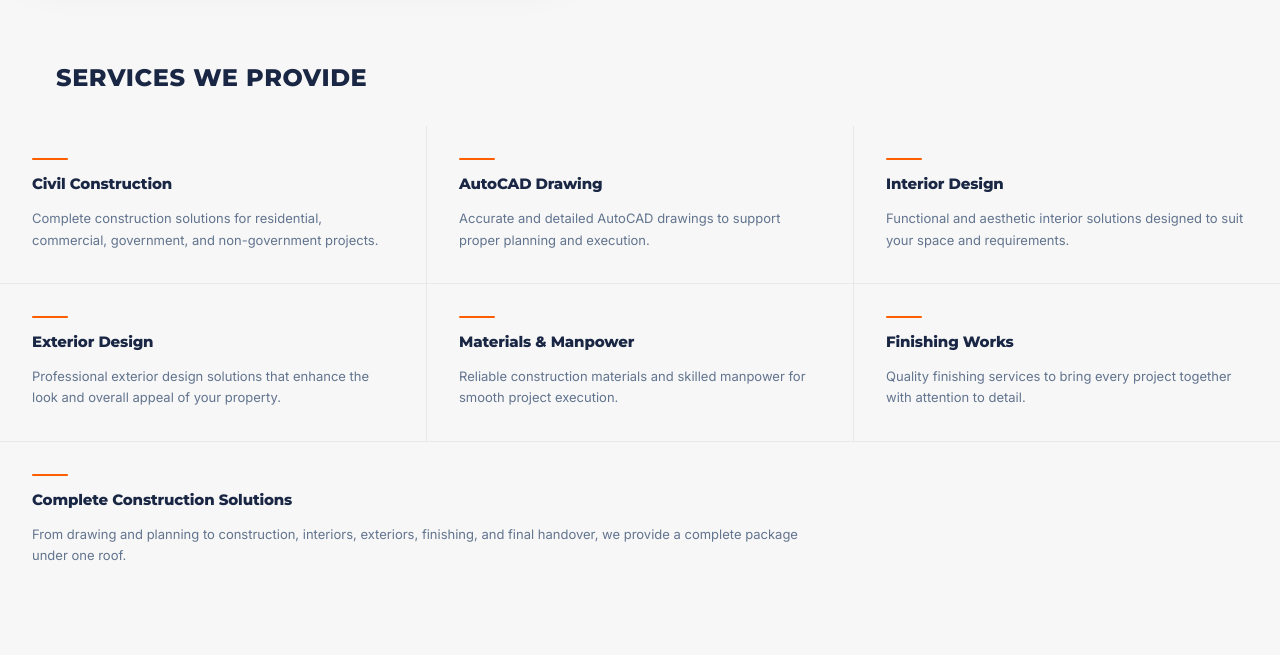
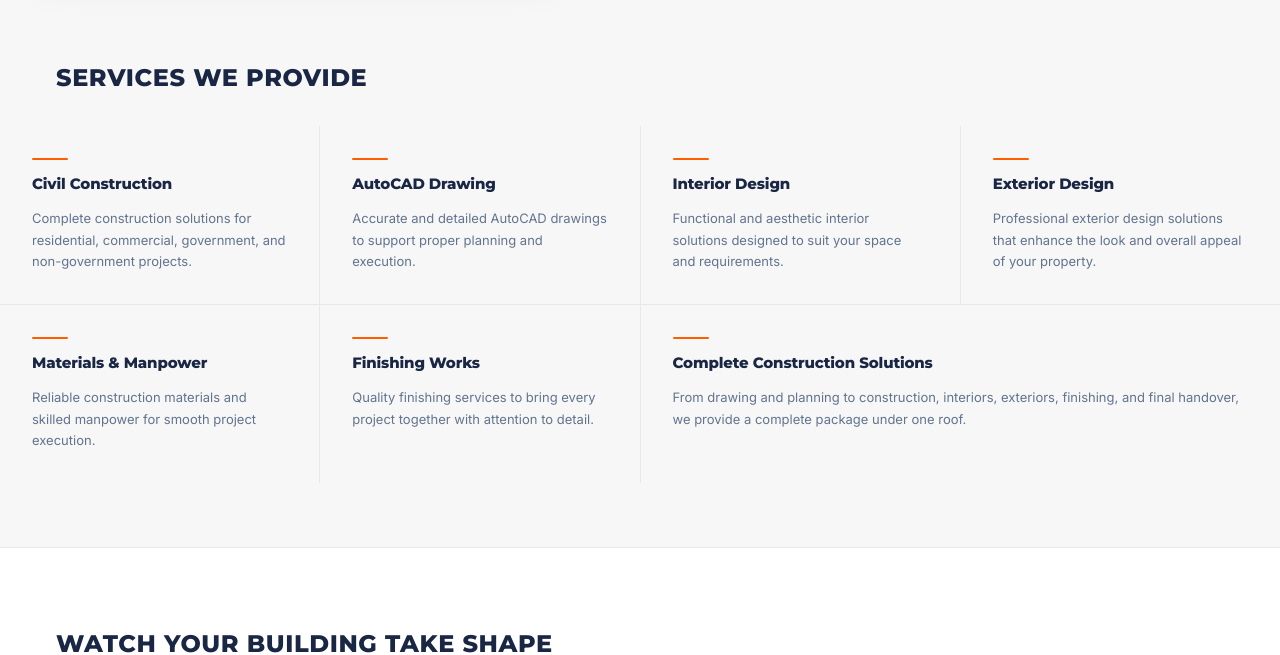
Before and after one commit to TechnoAS/reena-designs-constructions, a React (Vite) app: page /services in a window 1280 px wide. Shown: the part 820-1475 px from the top of the page. Built offline with nearby package versions, Linux system fonts and the light colour scheme; no server answers; a web font is replaced by a local one.

Commit message:
feat: update service layout and descriptions for improved clarity and structure

```diff
--- a/src/pages/Services.tsx
+++ b/src/pages/Services.tsx
@@ -34,7 +34,7 @@ const SERVICES = [
   },
 ] as const
 
-/** The package the six services add up to, shown as a full-width row. */
+/** The package the six services add up to; spans two cells in the grid. */
 const COMPLETE_PACKAGE = {
   title: "Complete Construction Solutions",
   copy: "From drawing and planning to construction, interiors, exteriors, finishing, and final handover, we provide a complete package under one roof.",
@@ -144,9 +144,9 @@ export default function Services() {
         </div>
 
         {/* Full-bleed, divided by hairline seams rather than boxed into cards —
-            the same ledger the About page uses. Six services fill two rows of
-            three; the complete package closes the ledger as a full-width row. */}
-        <div className="grid gap-px bg-hairline sm:grid-cols-2 lg:grid-cols-3">
+            the same ledger the About page uses. Four to a row; the complete
+            package spans the last two cells so the second row closes flush. */}
+        <div className="grid gap-px bg-hairline sm:grid-cols-2 lg:grid-cols-4">
           {SERVICES.map(({ title, copy }) => (
             <article key={title} className="group flex flex-col gap-3.5 bg-surface p-7 lg:p-8">
               <span
@@ -157,7 +157,7 @@ export default function Services() {
               <p className="text-[13px] leading-relaxed text-slate-500">{copy}</p>
             </article>
           ))}
-          <article className="group col-span-full flex flex-col gap-3.5 bg-surface p-7 lg:p-8">
+          <article className="group flex flex-col gap-3.5 bg-surface p-7 sm:col-span-2 lg:p-8">
             <span
               className="h-0.5 w-9 flex-none rounded-full bg-brand transition-all duration-500 group-hover:w-14"
               aria-hidden="true"
```
